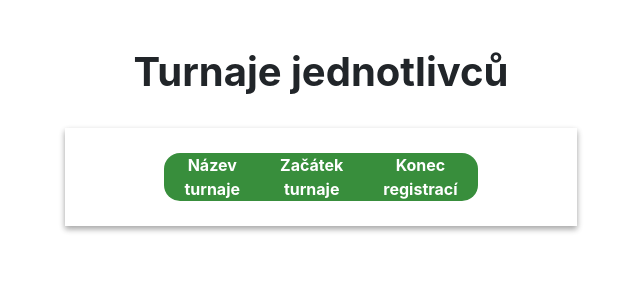
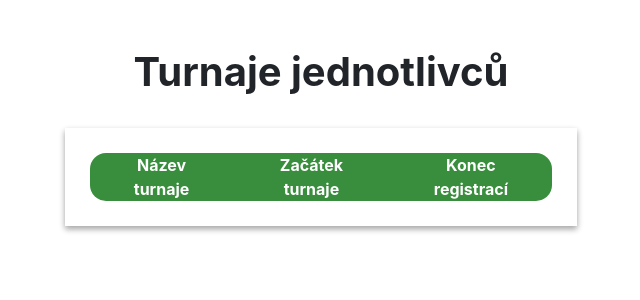
Before and after one commit to Jonnymen/IIS-projekt, a Django app: page /list_tournament_s/ in a window 1280 px wide. Shown: the part 56-356 px from the top of the page, without its empty margins (319-959 px from the left). Run offline with Django 3.2, Linux system fonts and the light colour scheme; data that the repository does not hold is empty; some libraries are stand-ins or nearby versions.

Commit message:
Tournament list html

```diff
--- a/IIS_project/Kulecnik/templates/Kulecnik/tournament_s.html
+++ b/IIS_project/Kulecnik/templates/Kulecnik/tournament_s.html
@@ -28,7 +28,7 @@
     <br>
         <h1 align="center"><b>Turnaje jednotlivců</b></h1><br>
         <div style="display: table; margin: auto; padding: 25px;box-shadow: 0 3px 6px rgba(0,0,0,0.16), 0 3px 6px rgba(0,0,0,0.23);width:40%;">
-            <table style="width:40%" align="center" cellpadding = "5" cellspacing = "5">
+            <table align="center" cellpadding = "5" cellspacing = "5">
                 <tr>
                     <td><b>Název turnaje</b></td>
                     <td><b>Začátek turnaje</b></td>
```
